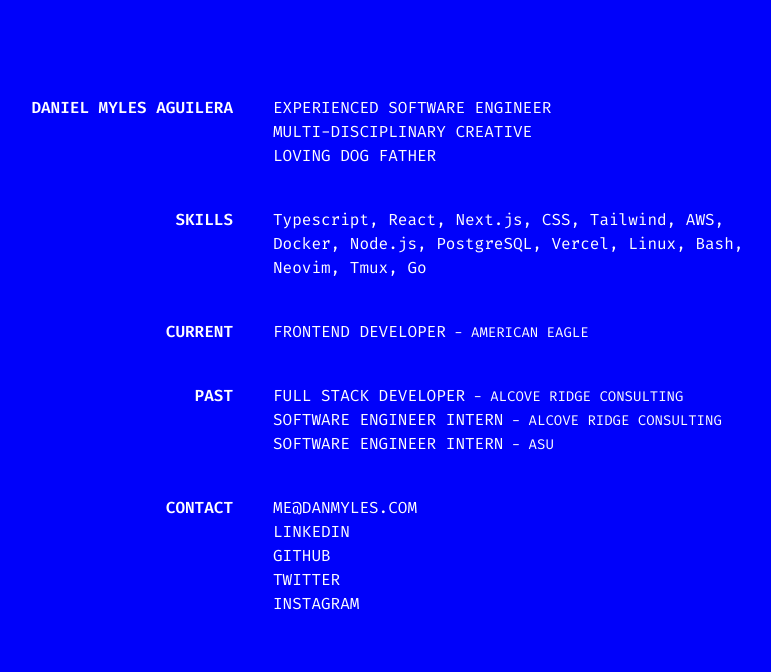
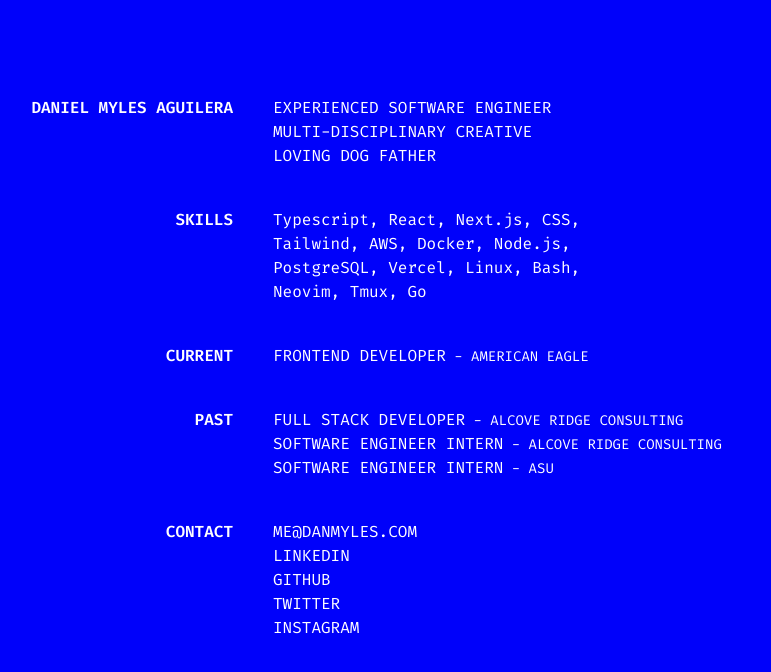
Before and after one commit to dan-myles/personal-website, a Next.js app: page / in a window 1280 px wide. Shown: the top 672 px of the page, without its empty margins (215-986 px from the left). Built offline with nearby package versions, Linux system fonts and the light colour scheme.

Commit message:
feat: styling changes to max w on skills

```diff
--- a/src/app/page.tsx
+++ b/src/app/page.tsx
@@ -3,7 +3,7 @@
 export default function Home() {
   return (
     <main className="px-18 py-10 md:px-48 md:py-24 w-full text-white relative z-10" style={{ fontFamily: '"Fira Code", monospace' }}>
-      <section className="grid grid-cols-[20vw_0.8fr] gap-10">
+      <section className="grid grid-cols-[20vw_1fr] gap-10">
         <p className="font-semibold text-right">DANIEL MYLES AGUILERA</p>
         <div>
           <p>EXPERIENCED SOFTWARE ENGINEER</p>
@@ -12,7 +12,7 @@
         </div>
 
         <p className="font-semibold text-right">SKILLS</p>
-        <div>
+        <div className="max-w-[350px]">
           Typescript, React, Next.js, CSS,
           Tailwind, AWS, Docker, Node.js,
           PostgreSQL, Vercel, Linux,
```
